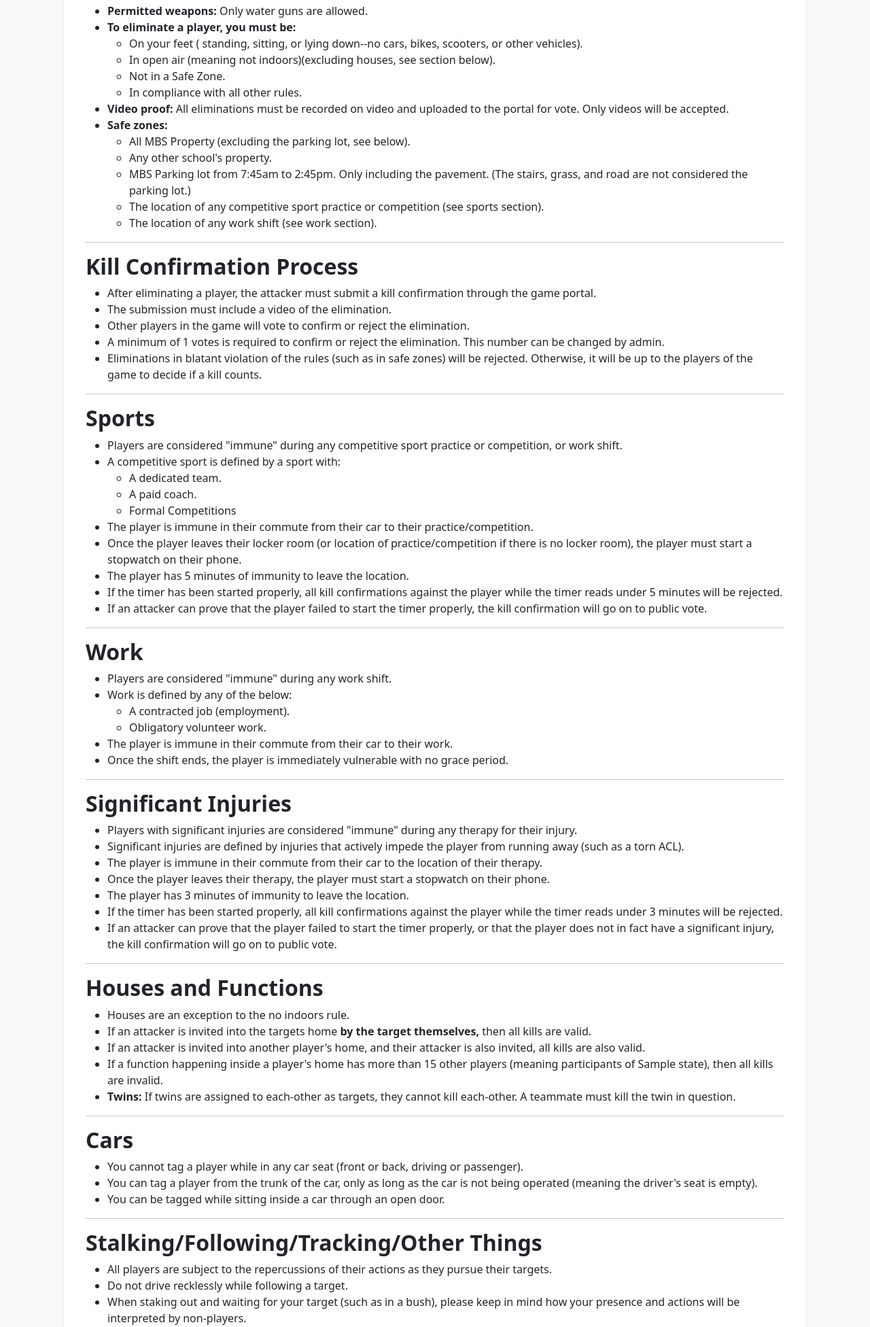
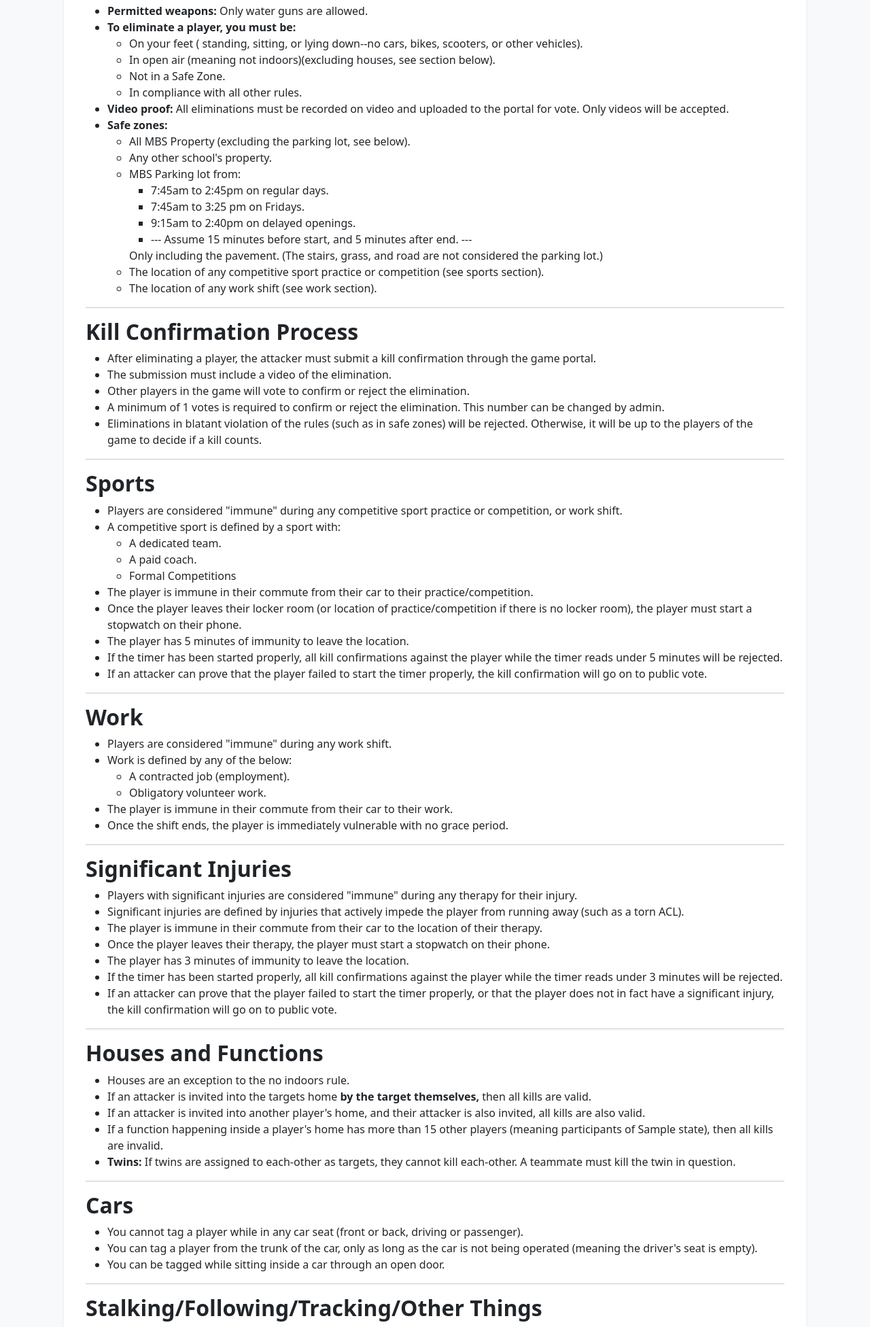
Before and after one commit to CT-42210/srassassins, a Flask app: page /rules in a window 1280 px wide. Shown: the part 836-2788 px from the top of the page at 68% size. Run offline with Flask 3, Linux system fonts and the light colour scheme; tables that the repository leaves empty hold one stand-in row (values such as "Sample post"); parts of the project's set-up code (start-up, migrations or seed data) failed here and were passed over; some libraries are stand-ins or nearby versions.

Commit message:
better parking lot changes

```diff
--- a/app/templates/rule_list.html
+++ b/app/templates/rule_list.html
@@ -45,7 +45,16 @@
         <ul>
             <li>All MBS Property (excluding the parking lot, see below).</li>
             <li>Any other school's property.</li>
-            <li>MBS Parking lot from 7:45am to 2:45pm. Only including the pavement. (The stairs, grass, and road are not considered the parking lot.)</li>
+            <li>
+                MBS Parking lot from:
+                <ul>
+                    <li>7:45am to 2:45pm on regular days.</li>
+                    <li>7:45am to 3:25 pm on Fridays.</li>
+                    <li>9:15am to 2:40pm on delayed openings.</li>
+                    <li>--- Assume 15 minutes before start, and 5 minutes after end. ---</li>
+                </ul>
+                Only including the pavement. (The stairs, grass, and road are not considered the parking lot.)
+            </li>
             <li>The location of any competitive sport practice or competition (see sports section).</li>
             <li>The location of any work shift (see work section).</li>
         </ul>
```
